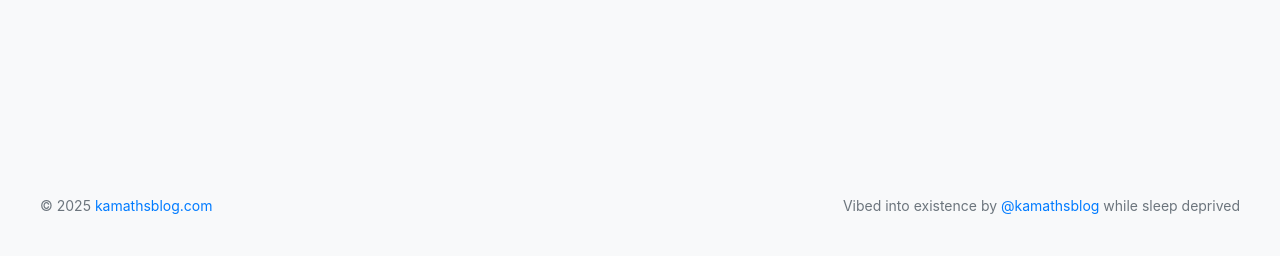
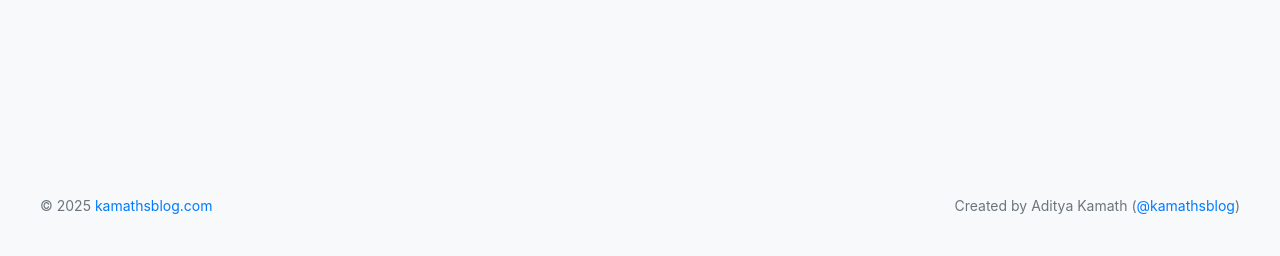
Before and after one commit to adityakamath/gamepad-mapper, a Flask app: page / in a window 1280 px wide. Shown: the part 544-800 px from the top of the page. Run offline with Flask 3, Linux system fonts and the light colour scheme.

Commit message:
updated index.html

```diff
--- a/templates/index.html
+++ b/templates/index.html
@@ -3,7 +3,7 @@
 <head>
     <meta charset="UTF-8">
     <meta name="viewport" content="width=device-width, initial-scale=1.0">
-    <title>🎮  Gamepad Mapper</title>
+    <title>Gamepad Mapper</title>
     <!-- Add Bootstrap CSS -->
     <link href="https://cdn.jsdelivr.net/npm/bootstrap@5.3.3/dist/css/bootstrap.min.css" rel="stylesheet">
     <style>
@@ -1056,7 +1056,7 @@
             © 2025 <a href="https://kamathsblog.com/" target="_blank">kamathsblog.com</a>
         </div>
         <div class="attribution">
-            Vibed into existence by <a href="https://x.com/kamathsblog" target="_blank">@kamathsblog</a> while sleep deprived
+            Created by Aditya Kamath (<a href="https://x.com/kamathsblog" target="_blank">@kamathsblog</a>)
         </div>
     </div>
 
```
